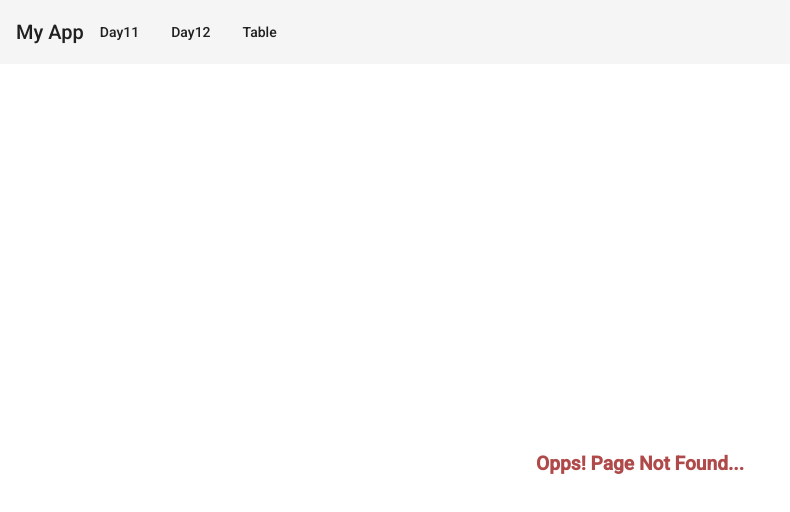
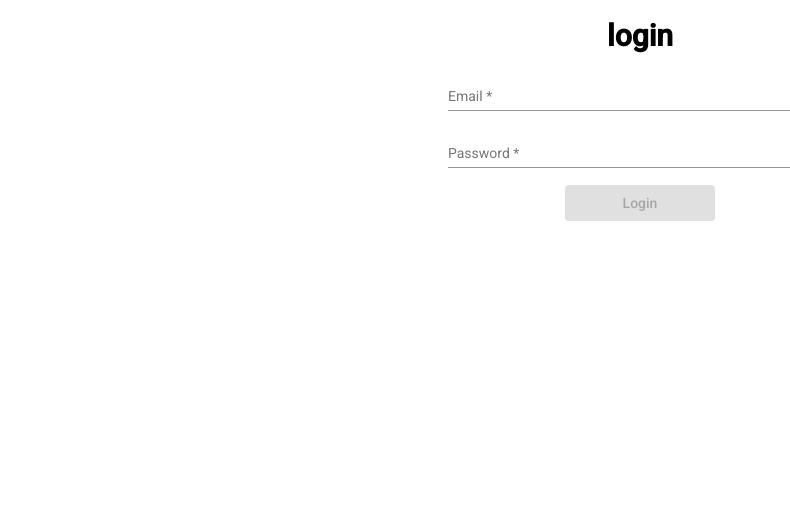
Before and after one commit to mtm-hninwaiwaiaung/angular-app, an Angular app: page /login in a window 1280 px wide. Before the commit this address had no page. Shown: the top 512 px of the page, without its empty margins (0-790 px from the left). Built offline with nearby package versions, Linux system fonts and the light colour scheme.

Commit message:
commit for adding assignment for day23.

```diff
--- a/src/app/app.component.html
+++ b/src/app/app.component.html
@@ -1,13 +1,13 @@
-<mat-toolbar>
-  <span routerLink="" class="header">My App</span>
-  <button mat-button routerLink="member/register">
-    Day11
-  </button>
+<mat-toolbar *ngIf="showNavBar">
+  <span routerLink="login" class="header">Login</span>
   <button mat-button routerLink="day12">
     Day12
   </button>
-  <button mat-button routerLink="table">
-    Table
+  <button mat-button routerLink="day14">
+    Day14
+  </button>
+  <button mat-button routerLink="day20">
+    Day20
   </button>
 </mat-toolbar>
 <router-outlet></router-outlet>
--- a/src/app/app.component.ts
+++ b/src/app/app.component.ts
@@ -1,4 +1,5 @@
 import { Component } from '@angular/core';
+import { Router, NavigationEnd } from '@angular/router';
 
 @Component({
   selector: 'app-root',
@@ -7,4 +8,17 @@ import { Component } from '@angular/core';
 })
 export class AppComponent {
   title = 'angular-app';
+  showNavBar = true;
+
+  constructor(private router: Router) {
+    this.router.events.subscribe((event) => {
+      if (event instanceof NavigationEnd) {
+        if (this.router.url === '/login') {
+          this.showNavBar = false;
+        } else {
+          this.showNavBar = true;
+        }
+      }
+    });
+  }
 }
--- a/src/app/app.module.ts
+++ b/src/app/app.module.ts
@@ -23,6 +23,7 @@ import { Day20RouteComponent } from './pages/day20-route/day20-route.component';
 import { GuardExampleComponent } from './pages/guard-example/guard-example.component';
 import { GuardChildExampleComponent } from './pages/guard-child-example/guard-child-example.component';
 import { Day23ResolverComponent } from './pages/day23-resolver/day23-resolver.component';
+import { AssignmentDay23Component } from './pages/assignment-day23/assignment-day23.component';
 
 // components
 import { InfoDialogComponent } from './components/info-dialog/info-dialog.component';
@@ -44,7 +45,8 @@ import { InfoDialogComponent } from './components/info-dialog/info-dialog.compon
     NotFondPageComponent,
     GuardExampleComponent,
     GuardChildExampleComponent,
-    Day23ResolverComponent
+    Day23ResolverComponent,
+    AssignmentDay23Component
   ],
   imports: [
     BrowserModule,
--- /dev/null
+++ b/src/app/guards/user.guard.ts
@@ -0,0 +1,26 @@
+import { Injectable } from '@angular/core';
+import { ActivatedRouteSnapshot, CanActivate, RouterStateSnapshot, UrlTree } from '@angular/router';
+import { Observable } from 'rxjs';
+import { Router } from '@angular/router';
+
+import { UserService } from '../services/user.service';
+
+@Injectable({
+  providedIn: 'root'
+})
+export class UserGuard implements CanActivate {
+  constructor(
+    private route: Router,
+    private userSvc: UserService) { }
+
+  canActivate(
+    route: ActivatedRouteSnapshot,
+    state: RouterStateSnapshot): Observable<boolean | UrlTree> | Promise<boolean | UrlTree> | boolean | UrlTree {
+    const isAuthenticated = this.userSvc.getAuth();
+    if (!isAuthenticated) {
+      this.route.navigate(['login']);
+    }
+    return isAuthenticated;
+  }
+
+}
--- /dev/null
+++ b/src/app/pages/assignment-day23/assignment-day23.component.html
@@ -0,0 +1,38 @@
+<div class="login-validator-container">
+
+  <h2>login </h2>
+
+  <div class="form-container">
+    <form class="login-form" [formGroup]="loginForm" (ngSubmit)="onSubmit()">
+
+      <mat-form-field>
+        <mat-label>Email</mat-label>
+        <input type="email" matInput formControlName="email">
+        <mat-error *ngIf="regForm['email'].hasError('email') && !regForm['email'].hasError('required')">
+          Please enter a valid email address
+        </mat-error>
+        <mat-error *ngIf="regForm['email'].hasError('required')">
+          Email is <strong>required</strong>
+        </mat-error>
+      </mat-form-field>
+
+      <mat-form-field>
+        <mat-label>Password</mat-label>
+        <input type="password" matInput formControlName="password">
+        <mat-error *ngIf="regForm['password'].hasError('required')">
+          Password is required
+        </mat-error>
+        <mat-error *ngIf="regForm['password'].hasError('minlength')">
+          Password must be at least 4 characters
+        </mat-error>
+      </mat-form-field>
+
+      <div class="button-container">
+        <button mat-raised-button color="primary" [disabled]="!loginForm.valid" class="login-btn">
+          Login
+        </button>
+      </div>
+    </form>
+  </div>
+
+</div>
--- /dev/null
+++ b/src/app/pages/assignment-day23/assignment-day23.component.scss
@@ -0,0 +1,27 @@
+.login-validator-container {
+  width: 30%;
+  margin: 0 auto;
+
+  h2 {
+    font-size: 30px;
+    text-align: center;
+    font-weight: bold;
+    margin: 20px;
+  }
+
+  .form-container {
+    .login-form {
+      width: 100%;
+      display: inline-flex;
+      flex-direction: column;
+
+      .button-container {
+        text-align: center;
+
+        .login-btn {
+          width: 150px;
+        }
+      }
+    }
+  }
+}
--- /dev/null
+++ b/src/app/pages/assignment-day23/assignment-day23.component.ts
@@ -0,0 +1,51 @@
+import { Component, OnInit } from '@angular/core';
+import { FormBuilder, FormGroup, Validators } from '@angular/forms';
+import { Router } from '@angular/router';
+
+import { UserService } from '../../services/user.service';
+
+@Component({
+  selector: 'app-assignment-day23',
+  templateUrl: './assignment-day23.component.html',
+  styleUrls: ['./assignment-day23.component.scss']
+})
+export class AssignmentDay23Component implements OnInit {
+  private userList = [
+    { id: 1, name: 'Kyaw Kyaw', email: 'kyawkyaw@gmail.com', password: '12345', age: 24, hobby: "swimming, reading" },
+    { id: 2, name: 'Aye Aye', email: 'ayeaye@gmail.com', password: '1234', age: 28, hobby: "cooking, eating" },
+    { id: 3, name: 'Tun Tun', email: 'tuntun@gmail.com', password: 'test', age: 20, hobby: "singing, dancing" },
+    { id: 4, name: 'hwwa', email: 'hwwa@gmail.com', password: 'test', age: 20, hobby: "singing, dancing" }
+  ];
+  loginForm!: FormGroup;
+  constructor(
+    private formBuilder: FormBuilder,
+    private router: Router,
+    private userSvc: UserService) { }
+
+  ngOnInit(): void {
+    this.loginForm = this.formBuilder.group({
+      email: ['', [Validators.required, Validators.email]],
+      password: ['', [Validators.required, Validators.minLength(4)]]
+    });
+  }
+
+  get regForm() {
+    return this.loginForm.controls;
+  }
+
+  onSubmit() {
+    const inputEmail = this.loginForm.value['email'];
+    const inputPassword = this.loginForm.value['password'];
+    const filterResult = this.userList.filter((eachUser) => {
+      return eachUser.email === inputEmail && eachUser.password === inputPassword
+    });
+    if (filterResult.length <= 0) {
+      this.userSvc.setAuth(false);
+      alert('invalid info');
+    } else {
+      this.userSvc.setAuth(true);
+      this.router.navigateByUrl('/member/register');
+    }
+  }
+
+}
--- a/src/app/services/user.service.ts
+++ b/src/app/services/user.service.ts
@@ -6,6 +6,7 @@ import { delay } from 'rxjs/operators';
   providedIn: 'root'
 })
 export class UserService {
+  public isAuth = false;
   private userList = [
     { id: 1, name: 'Kyaw Kyaw', email: 'kyawkyaw@gmail.com', age: 24, hobby: "swimming, reading" },
     { id: 2, name: 'Aye Aye', email: 'ayeaye@gmail.com', age: 28, hobby: "cooking, eating" },
@@ -21,4 +22,12 @@ export class UserService {
         delay(1000)
       );
   }
+
+  setAuth(isLoggined: boolean) {
+    this.isAuth = isLoggined;
+  }
+
+  getAuth() {
+    return this.isAuth;
+  }
 }
```
Also changed, not shown: src/app/app-routing.module.ts (+12 -5 lines), 2 other files (tests, documents, lock files or other folders).
